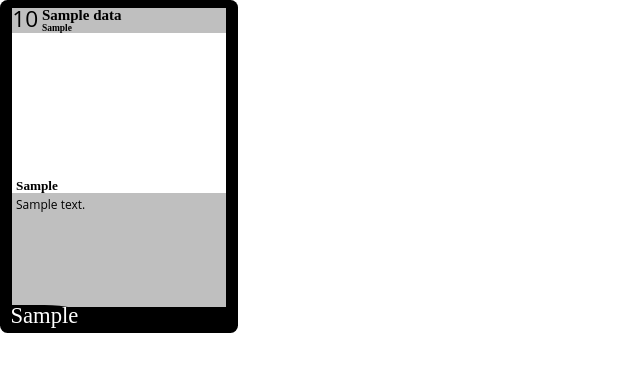
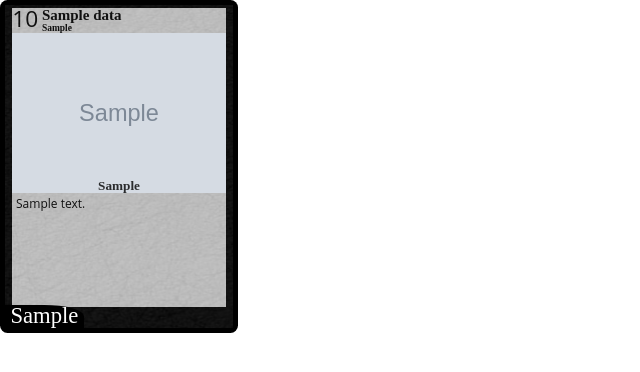
Before and after one commit to jacobcheatley/tcg, a Flask app: template tcg/templates/index.html in a window 1280 px wide. Shown: the top 372 px of the page, without its empty margins (0-640 px from the left). Run offline with Flask 3, Linux system fonts and the light colour scheme; the template is opened without the code that fills it: most values are stand-ins (such as "Sample title", 1, 10 or a date in 2020); grey boxes marked "Sample" are stand-in pictures; style sheets or scripts are compiled from the project's sources.

Commit message:
Art works

```diff
--- a/tcg/app.py
+++ b/tcg/app.py
@@ -12,7 +12,7 @@ def card_data():
     cards = sheet_reader.read("cards")
     card_data = cards.to_dict(orient="records")
     pipeline = CardPipeline(keyword_definitions=keyword_definitions)
-    return pipeline.run_multiple(card_data)
+    return [card for card in pipeline.run_multiple(card_data) if not card["card__name"].startswith("-")]
 
 
 app = Flask(__name__)
--- a/tcg/lib/types/color.py
+++ b/tcg/lib/types/color.py
@@ -96,7 +96,7 @@ class ManaCostHTMLExtension:
         Color.DIVINE: "#f5de0c",
         Color.ARCANE: "#3232e4",
         Color.OCCULT: "#2e2e2e",
-        Color.PRIMAL: "#bb3606",
+        Color.PRIMAL: "#f56600",
         Color.ALCHEMY: "#9e2e9e",
     }
 
--- a/tcg/static/sass/card.scss
+++ b/tcg/static/sass/card.scss
@@ -46,6 +46,17 @@ $card-small-pad: 0.5mm;
     border-radius: $card-frame-inset;
 }
 
+.card-frame-overlay {
+    background-image: url("/static/images/0011.jpg");
+    position: absolute;
+    top: 0;
+    left: 0;
+    right: 0;
+    bottom: 0;
+    opacity: 0.1;
+    -webkit-filter: grayscale(100%);
+}
+
 .mana {
     display: inline-block;
     border-radius: 50%;
@@ -54,7 +65,6 @@ $card-small-pad: 0.5mm;
     width: 1em;
     height: 1em;
     aspect-ratio: 1 / 1;
-    vertical-align: text-top;
     font-style: normal !important;
     font-weight: bold;
     border: 0.1em solid $color-mana-value;
@@ -70,6 +80,7 @@ $card-small-pad: 0.5mm;
 
 .cost-box .mana, .channel-box .mana {
     font-size: $font-size-cost;
+    vertical-align: text-top;
 }
 
 
@@ -126,26 +137,36 @@ $card-small-pad: 0.5mm;
     margin: auto;
     background-color: white;
     position: relative;
-    box-sizing: border-box;
+    overflow: hidden;
+}
+
+.art {
+    width: 100%;
 }
 
 .type-box {
     font-size: $font-size-text;
     position: absolute;
-    left: 0;
+    text-align: center;
+    left: 50%;
     bottom: 0;
-    padding: 0 ($card-small-pad * 2);
+    padding: 0 ($card-small-pad * 3);
+    border-top-left-radius: 0.5em;
     border-top-right-radius: 0.5em;
     height: 1.1em;
     color: $color-black;
     font-family: $font-display;
     font-weight: bold;
+    white-space: nowrap;
+    opacity: 0.8;
+    overflow: visible;
+    transform: translate(-50%, 0%);
 }
 
 .text-box {
     font-size: $font-size-text;
     background-color: $color-text-background;
-    line-height: 1.2em;
+    // line-height: 1.2em;
     box-sizing: border-box;
     padding: 1mm;
     height: 30mm;
--- a/tcg/templates/macros/card.html
+++ b/tcg/templates/macros/card.html
@@ -1,6 +1,7 @@
 {% macro card(data) -%}
     <div class="card">
         <div class="card-frame {{ data['card__typenames'] }}" style="background: {{ data['cost__gradient'] }}">
+            <div class="card-frame-overlay"></div>
             <div class="main-box">
                 <div class="top-box">
                     <div class="cost-box" style="background: {{ data['cost__first_color'] }}">{{ data['card__cost'] | safe }}</div>
@@ -10,6 +11,7 @@
                     </div>
                 </div>
                 <div class="art-box">
+                    <img class="art" src="{{ data['card__image_url'] }}">
                     <div class="type-box" style="background: {{ data['cost__gradient'] }}">{{ data['card__typeline'] }}</div>
                 </div>
                 <div class="text-box">{{ data['card__text'] | safe }}</div>
```
Also changed, not shown: tcg/static/images/0011.jpg (added), 1 other file.
